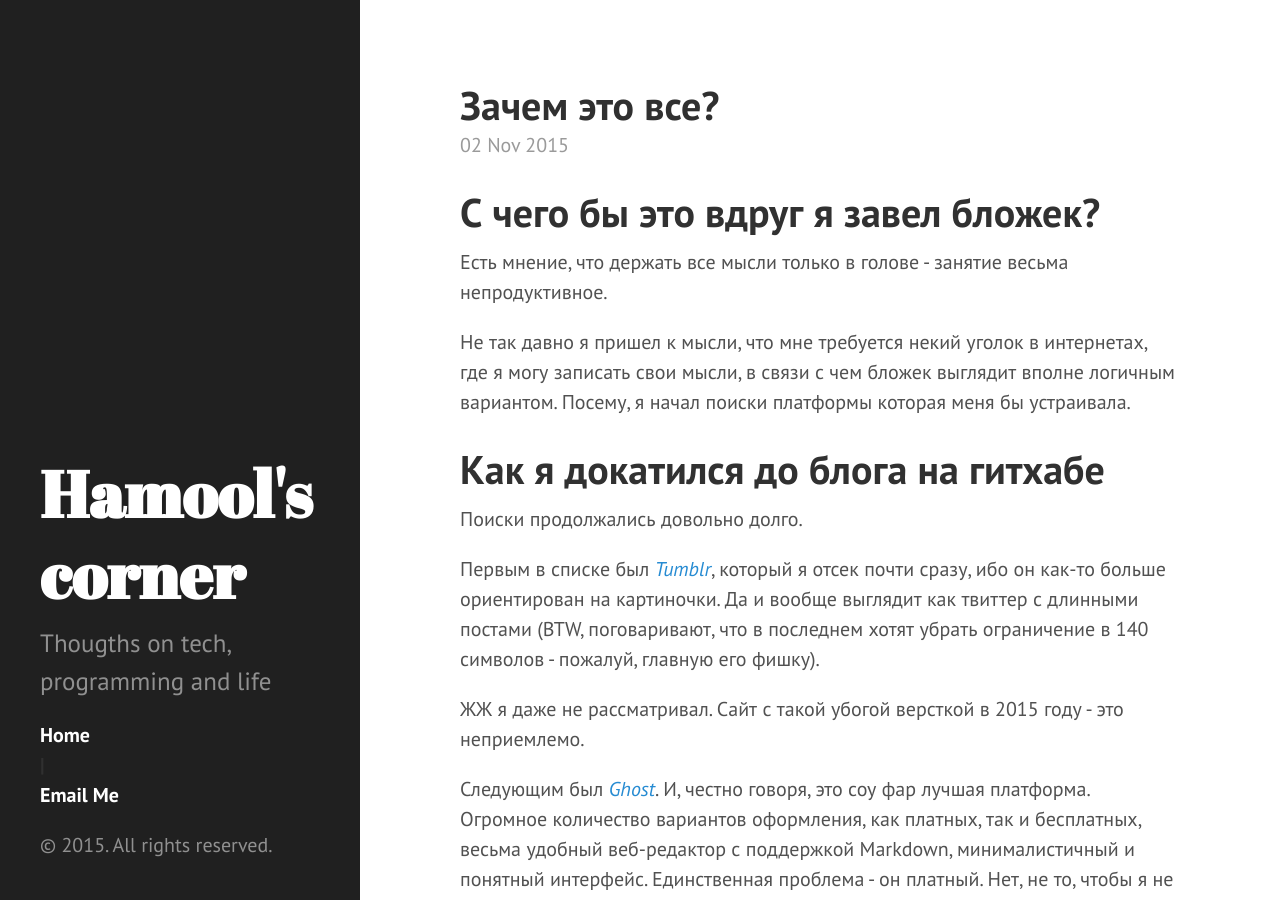
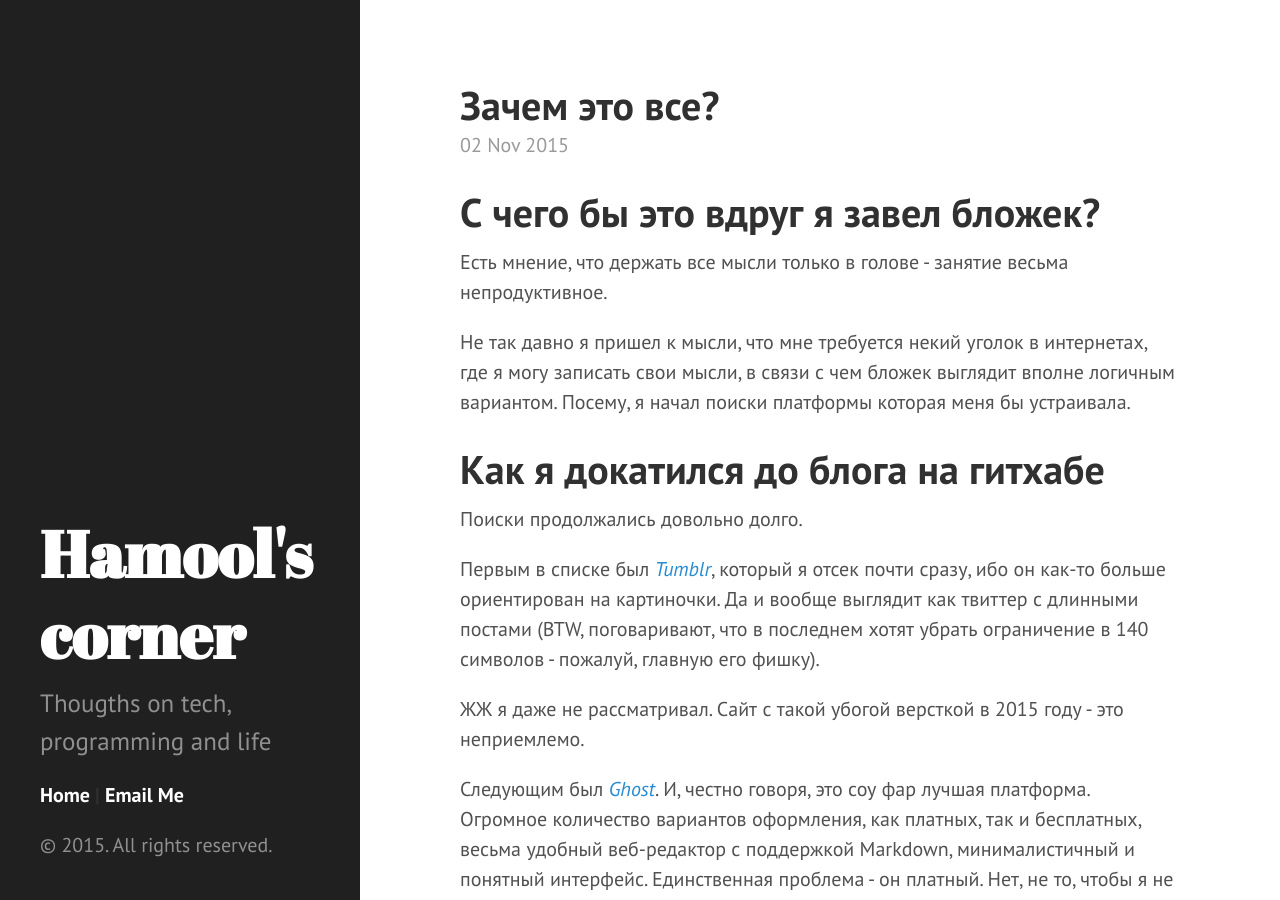
Before and after one commit to Hamool/Hamool.github.io, a Jekyll site: the page built from index.html, in a window 1280 px wide and 900 px high. Built offline with Jekyll 4.4.1, drawn with Linux system fonts in a browser that asks for light colours; the list of posts is cut into pages by our own code.

Commit message:
Update sidebar.html

```diff
--- a/_includes/sidebar.html
+++ b/_includes/sidebar.html
@@ -9,7 +9,7 @@
       <li class="sidebar-nav-item{% if page.title == "Home" %} active{% endif %}">
         <a href="/">Home</a>
       </li>
-      <li>
+      <li class="sidebar-nav-item">
         <strong>|</strong>
       </li>
       <li class="sidebar-nav-item{% if page.title == "Home" %} active{% endif %}">
```
